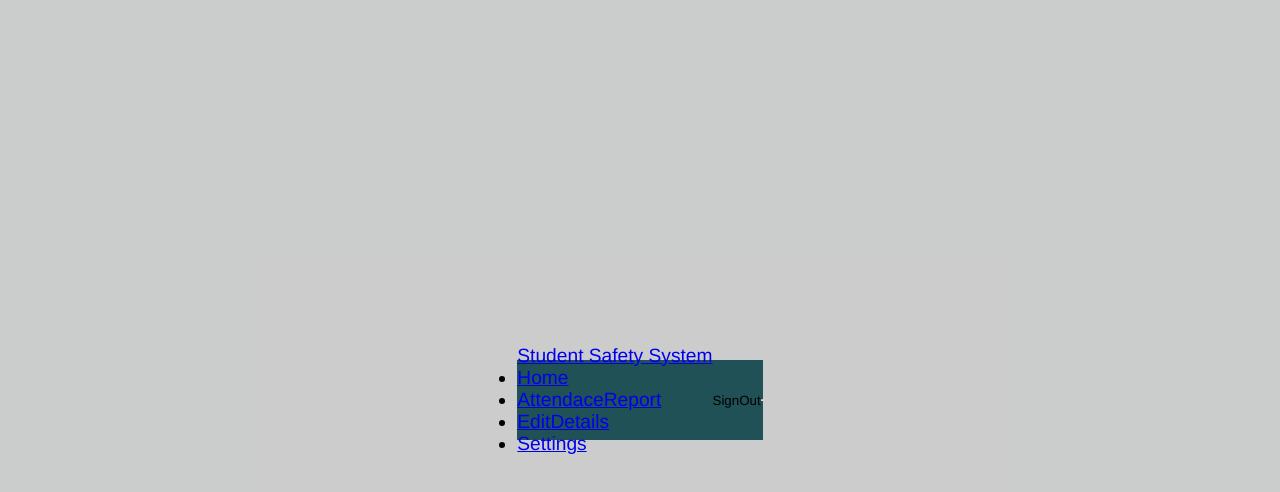
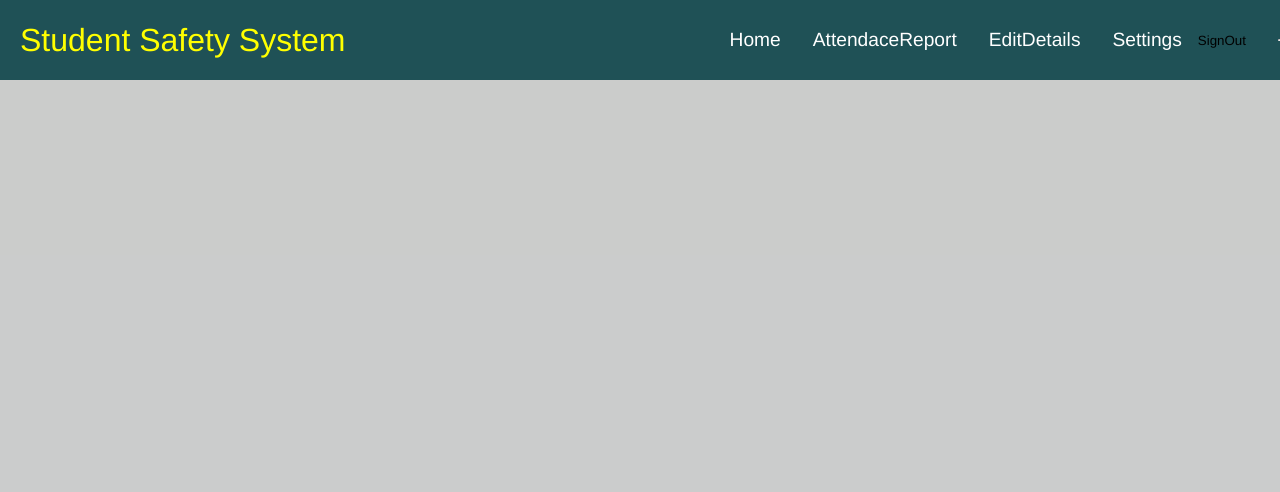
Before and after one commit to knimalaka/Student-Safety-System, a React (Create React App) app: page /components/Home in a window 1280 px wide. Shown: the top 492 px of the page. Built offline with nearby package versions, Linux system fonts and the light colour scheme; a web font is replaced by a local one.

Commit message:
Fixed some errors in nav bar

```diff
--- a/src/App.js
+++ b/src/App.js
@@ -9,6 +9,7 @@ import AdminFrontPage from './components/AdminFrontpage';
 import AdminLoginForm from './components/AdminLoginForm';
 import AdminSignupForm from './components/AdminSignupForm';
 import AdminHome from './components/AdminHome';
+
 
 function App() {
 
@@ -33,7 +34,9 @@ function App() {
         <Route exact path="/components/AdminSignupForm" component={AdminSignupForm}/>
         <Route exact path="/components/AdminHome" component={AdminHome}/>
 
+
         </Switch>
+
 
       </Router>
 
--- a/src/components/AttendanceReport.js
+++ b/src/components/AttendanceReport.js
@@ -1,4 +1,5 @@
 import React, {useState} from 'react';
+import {useHistory} from "react-router-dom";
 
 function AttendanceReport(){
 
--- a/src/components/Home.js
+++ b/src/components/Home.js
@@ -1,7 +1,7 @@
 import React, {useState} from 'react';
 import{ BrowserRouter as Router, Route, Link, NavLink, Switch} from "react-router-dom";
 import AttendanceReport from "./AttendanceReport";
-import EditDetails from "./EditDetails";
+import EditDetails from "./pages/EditDetails";
 import Settings from './Settings';
 import FrontPage from "./FrontPage";
 import {useHistory} from "react-router-dom";
@@ -13,52 +13,56 @@ let history = useHistory();
 
     return(
 
+        <div className="Home">
         <Router>
-
-        <div className="Home">
 
         <div className="Nav-container">
 
         <NavLink exact activeClassName="active"
         to="/components/Home" className="Nav-logo">Student Safety System</NavLink>
-      <ul>
-        <li>
+      <ul className="Nav-menu">
+        <li className="Nav-item">
         <NavLink exact activeClassName="active"
-        to="/components/Home" className="Nav-home">Home</NavLink>
+        to="/components/Home" className="Nav-links">Home</NavLink>
         </li>
 
-        <li>
-        <NavLink exact activeClassName="active" to="/components/AttendanceReport"
-        className="Nav-attendanceReport">AttendaceReport</NavLink>
+        <li className="Nav-item">
+        <NavLink exact activeClassName="active"
+        to="/components/AttendanceReport" className="Nav-links">AttendaceReport</NavLink>
         </li>
 
-        <li>
+        <li className="Nav-item">
         <NavLink exact activeClassName="active"
-        to="/components/EditDetails" className="Nav-editDetails">EditDetails</NavLink>
+        to="/components/pages/EditDetails" className="Nav-links">EditDetails</NavLink>
         </li>
 
-        <li>
+        <li className="Nav-item">
         <NavLink exact activeClassName="active"
-        to="/components/Settings" className="Nav-settings">Settings</NavLink>
+        to="/components/Settings" className="Nav-links">Settings</NavLink>
         </li>
+
+        <button onClick= {() => { history.push("/"); }}>SignOut</button>
+
       </ul>
         </div>
 
-        <button onClick= {() => { history.push("/"); }}>SignOut</button>
+
 
         <hr />
 
-        <Switch>
-          <Route path="/components/AttendanceReport" component={AttendanceReport} />
-          <Route path="/components/EditDetails" component={EditDetails} />
-          <Route path="/components/Settings" component={Settings} />
 
 
+        <Switch>
+          <Route exact path="/" component={Home} />
+          <Route path="/components/pages/EditDetails" component={EditDetails} />
+          <Route path="/components/Settings" component={Settings} />
+          <Route exact path="/components/AttendanceReport" component={AttendanceReport} />
 
         </Switch>
-        </div>
+
 
   </Router>
+  </div>
 
 
 
--- a/src/components/EditDetails.js
+++ b/src/components/pages/EditDetails.js
@@ -5,8 +5,9 @@ function EditDetails(name,email,password){
 
     return(
 
-
+            <div className = "pages">
             <h2>Edit Details Here</h2>
+            </div>
 
     )
 }
--- a/src/styles/App.css
+++ b/src/styles/App.css
@@ -16,7 +16,6 @@ input, button{
 
 .App{
     height: 100vh;
-    display: flex;
     align-items: center;
     justify-content: center;
     background-color: #adafaea2;
--- a/src/styles/Home.css
+++ b/src/styles/Home.css
@@ -8,4 +8,52 @@
     position: sticky;
     top: 0;
     z-index: 20;
+    width: 100%;
 }
+
+.Nav-container{
+    display: flex;
+    justify-content: center;
+    align-items: center;
+    width: 100%;
+    height: 80px;
+    max-width: 1500px;
+}
+
+.Nav-logo{
+    color: yellow;
+    align-items: center;
+    margin-left: 20px;
+    cursor: pointer;
+    text-decoration: none;
+    font-size: 2rem;
+    flex-grow: 1;
+}
+
+.Nav-menu{
+    display: flex;
+    list-style: none;
+    text-align: center;
+    margin-right: 2rem;
+}
+
+.Nav-links{
+    color: #fff;
+    text-decoration: none;
+    padding: 0.5rem 1rem;
+    height: 100%;
+    border-bottom: 3px solid transparent;
+}
+
+
+
+.pages{
+    color: violet;
+    text-align: center;
+    align-items: center;
+    font-size: 3rem;
+    margin-top: 300px;
+    display: flex;
+    display: absolute;
+    padding: 0%;
+}
```
